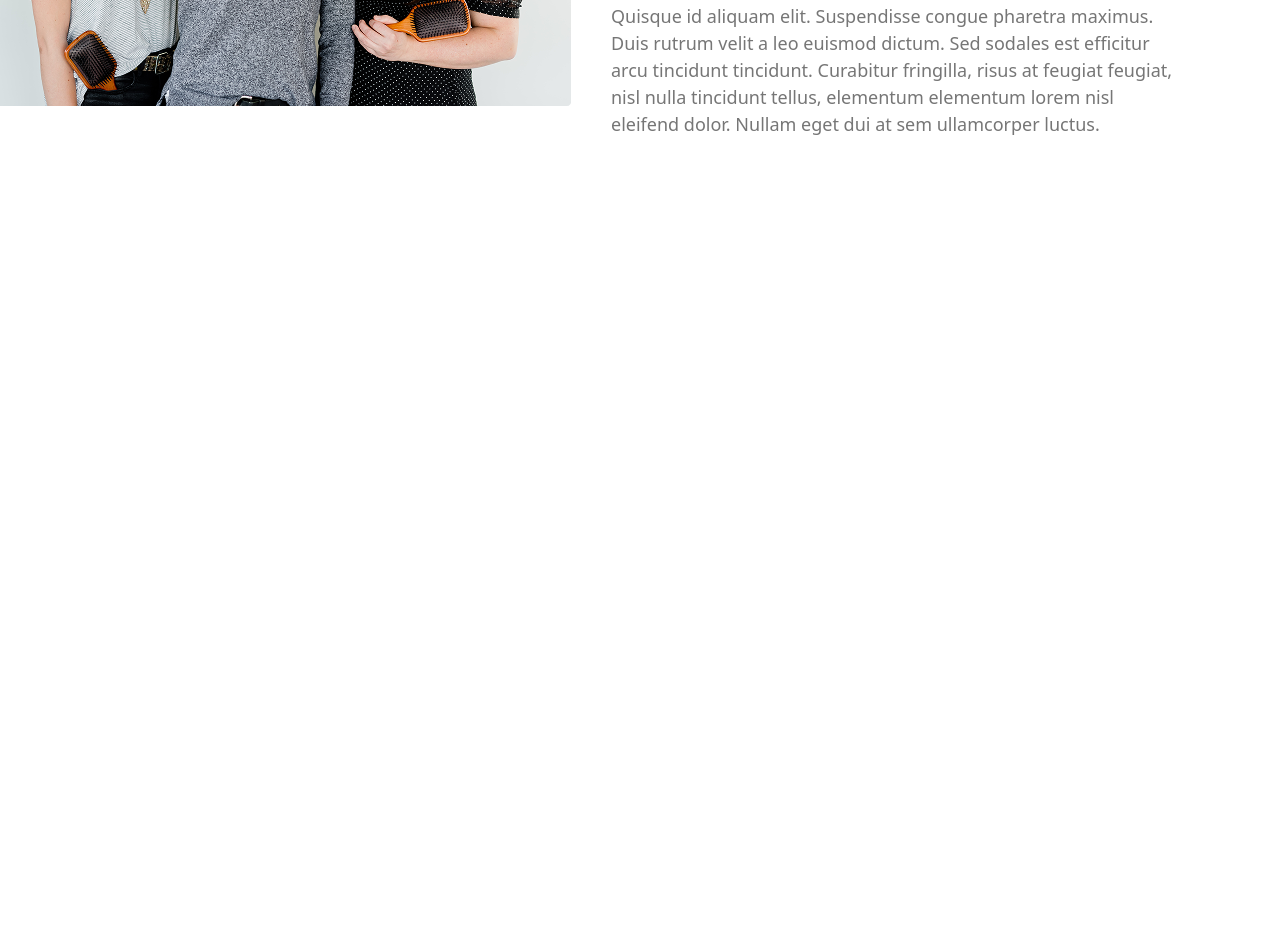
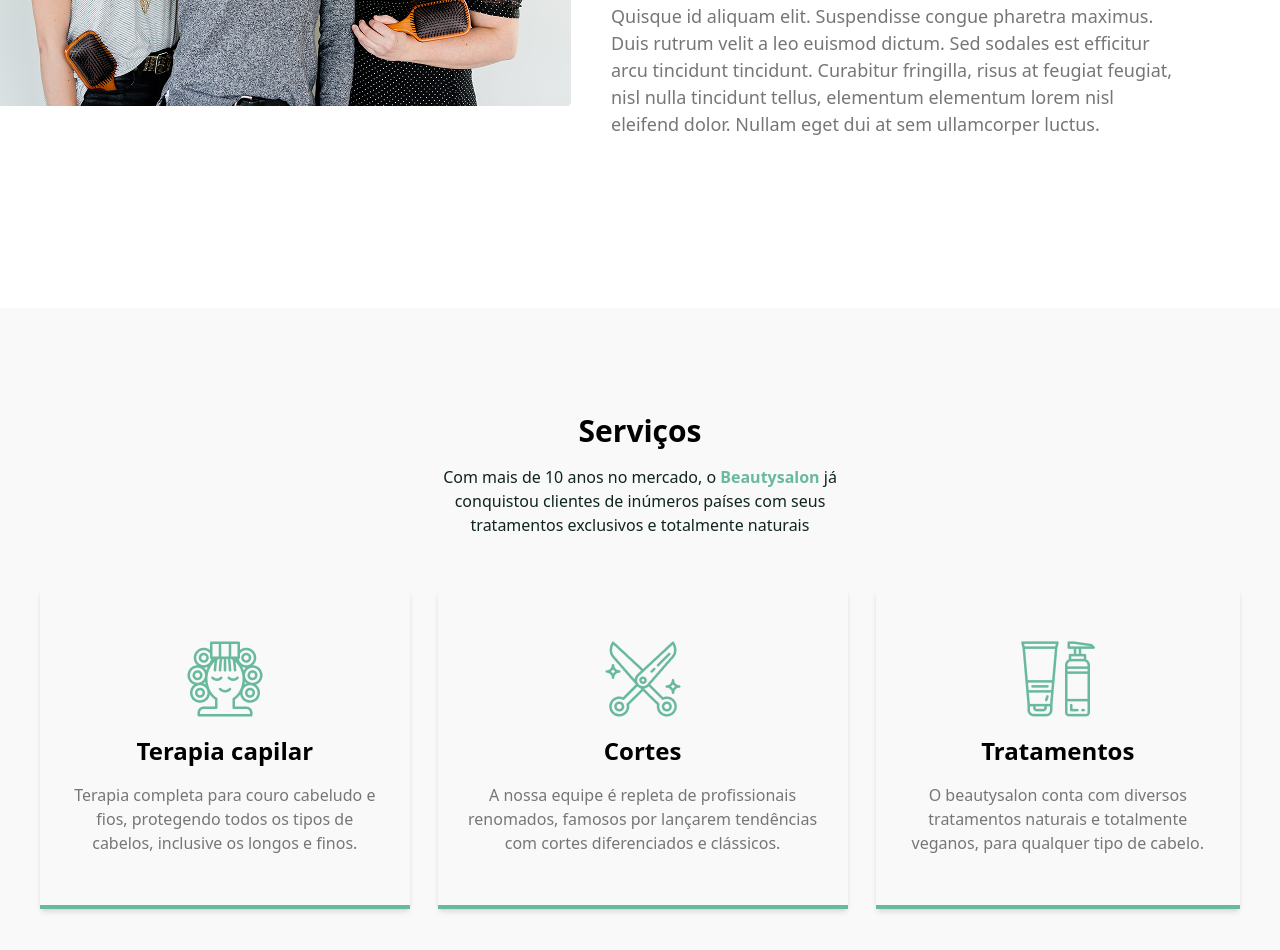
Before and after one commit to Vikingstrong/Class-Work-7, a website: page index.html in a window 1280 px wide. Shown: the part 1162-2112 px from the top of the page. Before the commit the page ends 1470 px from the top, so only its background shows below. Drawn offline with Linux system fonts and the light colour scheme.

Commit message:
feat: Add section 3

```diff
--- a/index.html
+++ b/index.html
@@ -28,6 +28,7 @@
         <button class="text-[white] text-[16px] font-medium py-3.75 px-8.75 bg-[#69B99D] rounded-sm mt-1.25">Agendar um horário</button>
     </aside>
 </section>
+
 <section class="max-w-300 py-14 items-center flex flex-col gap-5 lg:flex-row lg:py-37.5 lg:justify-between">
     <img src="src/img/section2/img.png" alt="">
     <aside class="p-5 flex flex-col gap-5 lg:items-start">
@@ -37,5 +38,29 @@
         <p class="text-[16px] text-[#767676] lg:text-[18px]">Quisque id aliquam elit. Suspendisse congue pharetra maximus. Duis rutrum velit a leo euismod dictum. Sed sodales est efficitur arcu tincidunt tincidunt. Curabitur fringilla, risus at feugiat feugiat, nisl nulla tincidunt tellus, elementum elementum lorem nisl eleifend dolor. Nullam eget dui at sem ullamcorper luctus.</p>
     </aside>
 </section>
+
+<section class="bg-[#F9F9F9] py-25 px-6.25">
+    <div class="flex flex-col gap-3 lg:items-center lg:max-w-300 lg:m-auto">
+        <h2 class="text-[30px] font-bold">Serviços</h2>
+        <p class="text-[16px] text-[#0F241D] lg:w-110 lg:text-center">Com mais de 10 anos no mercado, o <span class="text-[#69B99D] font-bold">Beautysalon</span> já conquistou clientes de inúmeros países com seus tratamentos exclusivos e totalmente naturais</p>
+        <div class="flex flex-col gap-7 mt-10 lg:flex-row">
+            <div class="flex flex-col py-12.5 px-7.5 items-center text-center shadow-md gap-4 border-b-[#69B99D] border-b-4">
+                <img src="src/img/section3/icon1.png" alt="">
+                <h3 class="text[#0F241D] text-2xl font-bold">Terapia capilar</h3>
+                <p class="text-[#767676] text-[16px]">Terapia completa para couro cabeludo e fios, protegendo todos os tipos de cabelos, inclusive os longos e finos.</p>
+            </div>
+            <div class="flex flex-col py-12.5 px-7.5 items-center text-center shadow-md gap-4 border-b-[#69B99D] border-b-4">
+                <img src="src/img/section3/icon2.png" alt="">
+                <h3 class="text[#0F241D] text-2xl font-bold">Cortes</h3>
+                <p class="text-[#767676] text-[16px]">A nossa equipe é repleta de profissionais renomados, famosos por lançarem tendências com cortes diferenciados e clássicos.</p>
+            </div>
+            <div class="flex flex-col py-12.5 px-7.5 items-center text-center shadow-md gap-4 border-b-[#69B99D] border-b-4">
+                <img src="src/img/section3/icon3.png" alt="">
+                <h3 class="text[#0F241D] text-2xl font-bold">Tratamentos</h3>
+                <p class="text-[#767676] text-[16px]">O beautysalon conta com diversos tratamentos naturais e totalmente veganos, para qualquer tipo de cabelo.</p>
+            </div>
+        </div>
+    </div>
+</section>
 </body>
 </html>
```
Also changed, not shown: src/img/section3/icon1.png (added), src/img/section3/icon2.png (added), src/img/section3/icon3.png (added), src/output.css.
